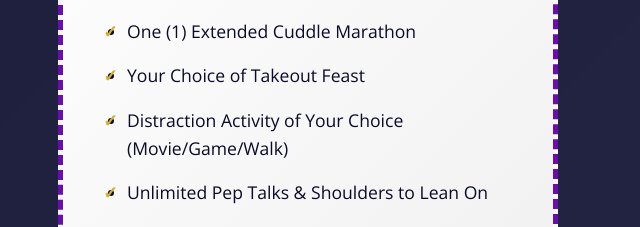
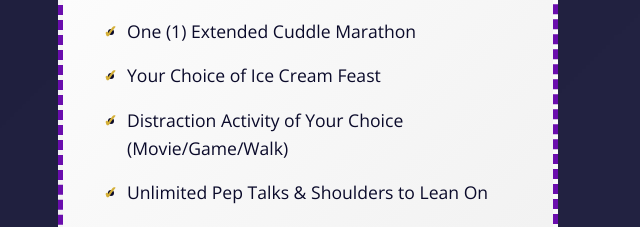
Before and after one commit to mmathibello0-cmd/JustforRea, a plain HTML site: page index.html in a window 1280 px wide. Shown: the part 2271-2498 px from the top of the page, 332-972 px from the left. Drawn offline with nearby package versions, Linux system fonts and the light colour scheme.

Commit message:
Change 'Takeout Feast' to 'Ice Cream Feast'

```diff
--- a/index.html
+++ b/index.html
@@ -296,7 +296,7 @@
                     <p><strong>Holder:</strong> Reabetswe<br><strong>Issued by:</strong> Remoratile</p>
                     <ul class="coupon-list">
                         <li>One (1) Extended Cuddle Marathon</li>
-                        <li>Your Choice of Takeout Feast</li>
+                        <li>Your Choice of Ice Cream Feast</li>
                         <li>Distraction Activity of Your Choice (Movie/Game/Walk)</li>
                         <li>Unlimited Pep Talks & Shoulders to Lean On</li>
                     </ul>
```
